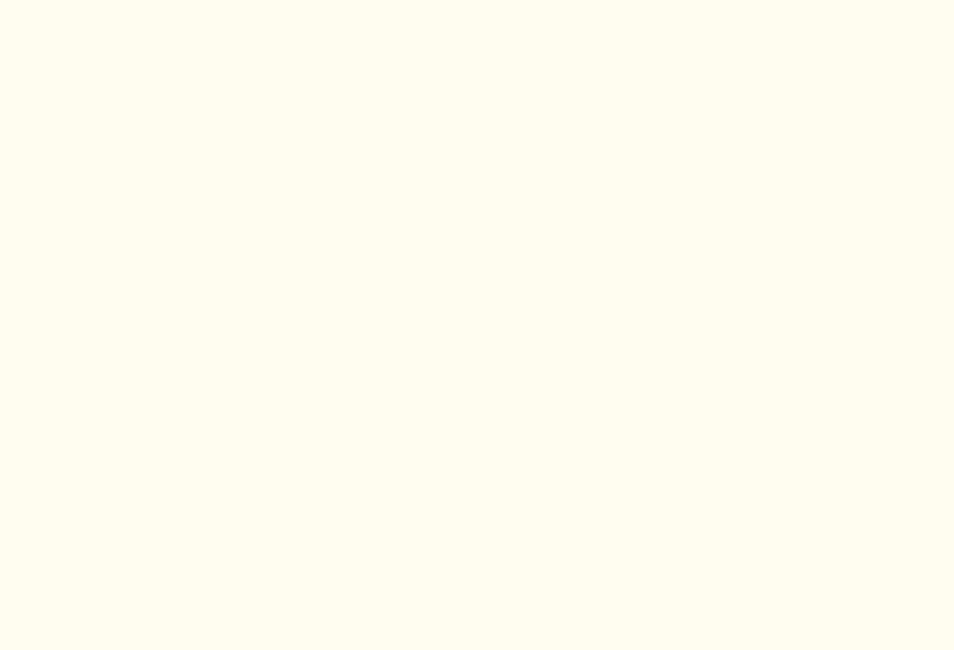
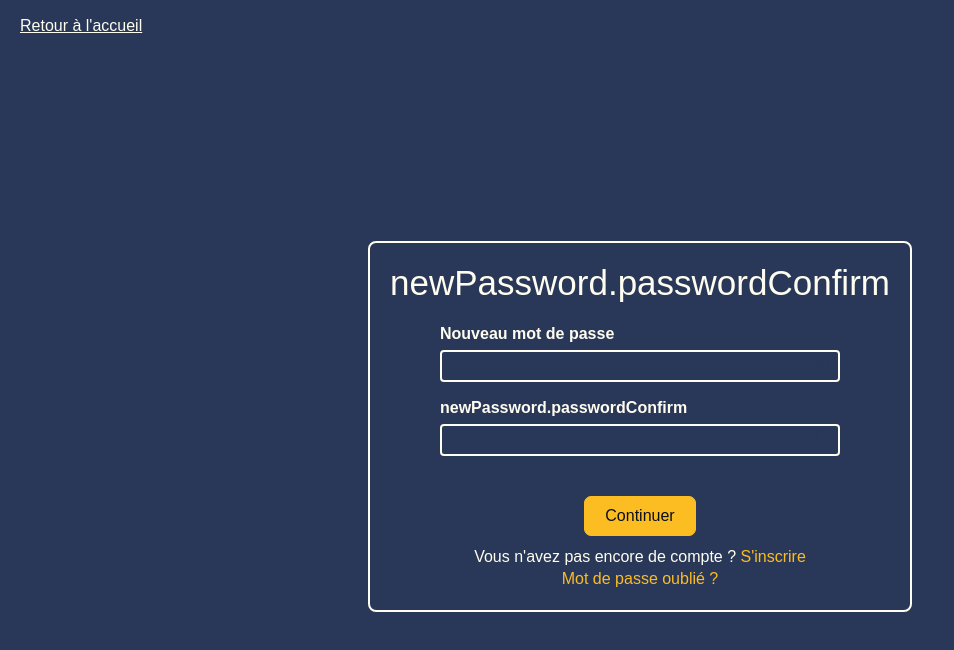
Before and after one commit to Mael-Roulette/PixelTime, a React (Vite) app in the folder frontend/: page /changermotdepasse in a window 1280 px wide. Before the commit this address had no page. Shown: the top 650 px of the page, without its empty margins (0-954 px from the left). Built offline with nearby package versions, Linux system fonts and the light colour scheme; a web font is replaced by a local one.

Commit message:
NewPassword

```diff
--- a/frontend/src/App.jsx
+++ b/frontend/src/App.jsx
@@ -4,6 +4,7 @@ import Home from "./pages/Home";
 import Login from "./pages/Auth/LogIn";
 import SignIn from "./pages/Auth/SignIn";
 import ForgotPassword from "./pages/Auth/ForgotPassword";
+import NewPassword from "./pages/Auth/NewPassword";
 import LeaderBoard from "./pages/Game/LeaderBoard";
 import GameChoice from "./pages/Game/GameChoice";
 import GameBoard from "./pages/Game/GameBoard";
@@ -18,6 +19,7 @@ const App = observer(() => {
 				<Route path='/connexion' element={<Login />}></Route>
 				<Route path='/inscription' element={<SignIn />}></Route>
 				<Route path='/motdepasseoublie' element={<ForgotPassword />}></Route>
+				<Route path='/changermotdepasse' element={<NewPassword />}></Route>
 				<Route path='/classement' element={<LeaderBoard />}></Route>
 				<Route path="/choix-mode-jeu" element={<GameChoice />}></Route>
 				<Route path='/plateau-de-jeu' element={<GameBoard />}></Route>
--- /dev/null
+++ b/frontend/src/pages/Auth/NewPassword.jsx
@@ -0,0 +1,96 @@
+import { useTranslation } from "react-i18next";
+import { NavLink } from "react-router";
+import { useState } from "react";
+
+import { FiEye, FiEyeOff } from "react-icons/fi";
+
+export default function NewPassword() {
+  const { t } = useTranslation();
+
+  const [password, setPassword] = useState("");
+  const [type, setType] = useState('password');
+  const [showPassword, setShowPassword] = useState(false);
+
+  const handleToggle = () => {
+    setShowPassword(!showPassword);
+    setType(showPassword ? 'password' : 'text');
+  }
+
+  return (
+    <>
+      <header className="header-login">
+        <NavLink to={"/"}>{t("global.backHome")}</NavLink>
+      </header>
+
+      <main className="main-login">
+        <div className="main-login-form">
+          <h1>{t("newPassword.passwordConfirm")}</h1>
+          <form>
+            <div className="form-group">
+              <label htmlFor="password">
+                {t("newPassword.title")}
+                <div style={{ position: 'relative' }}>
+                  <input
+                    type={type}
+                    name="password"
+                    value={password}
+                    onChange={(e) => setPassword(e.target.value)}
+                    autoComplete="current-password"
+                  />
+                  <span
+                    className="password-toggle"
+                    onClick={handleToggle}
+                    style={{
+                      position: 'absolute',
+                      right: '10px',
+                      top: '50%',
+                      transform: 'translateY(-50%)',
+                      cursor: 'pointer',
+                      color: "#293858"
+                    }}
+                  >
+                    {showPassword ? <FiEye size={20} /> : <FiEyeOff size={20} />}
+                  </span>
+                </div>
+              </label>
+              <label htmlFor="password-confirm">
+                {t("newPassword.passwordConfirm")}
+                <div style={{ position: 'relative' }}>
+                  <input
+                    type={type}
+                    name="password-confirm"
+                    value={password}
+                    onChange={(e) => setPassword(e.target.value)}
+                    autoComplete="current-password"
+                  />
+                  <span
+                    className="password-toggle"
+                    onClick={handleToggle}
+                    style={{
+                      position: 'absolute',
+                      right: '10px',
+                      top: '50%',
+                      transform: 'translateY(-50%)',
+                      cursor: 'pointer',
+                      color: "#293858"
+                    }}
+                  >
+                    {showPassword ? <FiEye size={20} /> : <FiEyeOff size={20} />}
+                  </span>
+                </div>
+              </label>
+            </div>
+            <input type="submit" value={t("login.continue")} className="submit-button button-primary" />
+          </form>
+          <p>
+            {t("login.noAccount")}
+            <a href="/inscription"> {t("login.signup")}</a>
+          </p>
+          <p>
+            <a href="/motdepasseoublie"> {t("login.forgotPassword")}</a>
+          </p>
+        </div>
+      </main>
+    </>
+  )
+}
```
